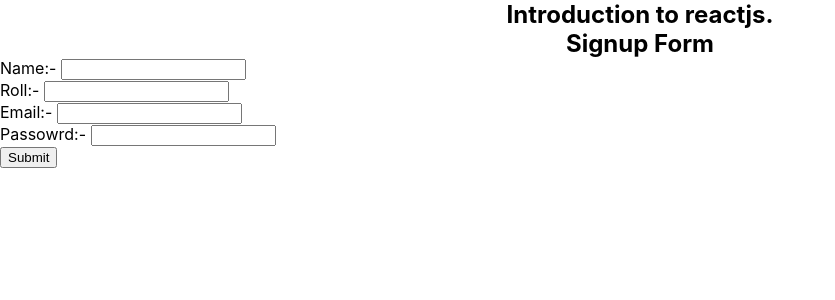
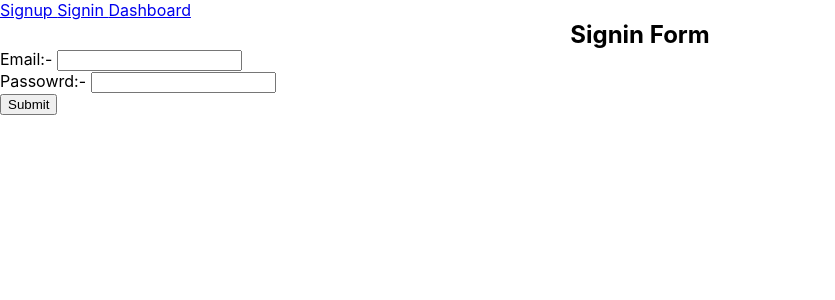
Before and after one commit to rockingatgithub/CN_AUG_PYTHON_REACTJS, a React (Create React App) app: page /signin in a window 1280 px wide. Shown: the top 300 px of the page, without its empty margins (0-835 px from the left). Built offline with nearby package versions, Linux system fonts and the light colour scheme.

Commit message:
Added google oauth component

```diff
--- a/package.json
+++ b/package.json
@@ -3,11 +3,13 @@
   "version": "0.1.0",
   "private": true,
   "dependencies": {
+    "@react-oauth/google": "^0.11.0",
     "@testing-library/jest-dom": "^5.16.5",
     "@testing-library/react": "^13.4.0",
     "@testing-library/user-event": "^13.5.0",
     "react": "^18.2.0",
     "react-dom": "^18.2.0",
+    "react-router-dom": "^6.11.1",
     "react-scripts": "5.0.1",
     "web-vitals": "^2.1.4"
   },
--- a/src/App.js
+++ b/src/App.js
@@ -1,17 +1,28 @@
+import React, { useState } from "react"
+import { Link, Route, Routes } from "react-router-dom"
+import Dashboard from "./components/Dashboard"
 import UserForm from "./components/UserForm"
 
 const App = () => {
 
-  const names = ['BMW', 'Audi', 'Ferrari']
-  const showUserForm = false
+  const [user, setUser] = useState({})
 
-  return <div>
+  return <>
 
-    <h2> Introduction to reactjs. </h2>
+    <nav>
+      <Link to="/"> Signup </Link>
+      <Link to="/signin"> Signin </Link>
+      <Link to="/dashboard"> Dashboard </Link>
 
-        <UserForm heading={'Signup Form'} />
+    </nav>
 
-    </div>
+    <Routes>
+      <Route path="/" element={<UserForm isSignup={true} heading={'Signup Form'} setUser={setUser} />} />
+      <Route path="/signin" element={<UserForm isSignup={false} heading={'Signin Form'} setUser={setUser} />} />
+      <Route path="/dashboard" element={<Dashboard user={user} />} />
+    </Routes>
+
+  </>
 
 }
 
--- /dev/null
+++ b/src/components/Dashboard/index.jsx
@@ -0,0 +1,17 @@
+const Dashboard = (props) => {
+
+    return (
+        <div>
+            <h2> Profile </h2>
+            <div>
+                Name:-  {props.user.name}
+            </div>
+            <div>
+                Email:-  {props.user.email}
+            </div>
+        </div>
+    )
+
+}
+
+export default Dashboard
--- a/src/components/UserForm/index.jsx
+++ b/src/components/UserForm/index.jsx
@@ -1,4 +1,6 @@
+import { GoogleLogin } from "@react-oauth/google"
 import { useState } from "react"
+import { useNavigate } from "react-router-dom"
 
 const UserForm = (props) => {
 
@@ -7,46 +9,96 @@ const UserForm = (props) => {
     const [email, setEmail] = useState('')
     const [password, setPassword] = useState('')
 
+    const navigate = useNavigate()
+
 
     const submitHandler = async (event) => {
         event.preventDefault()
 
-        const userObj = {
+        const userSignupObj = {
             email,
             password,
             name,
             roll
         }
-        console.log(userObj)
 
-        const response = await fetch('http://localhost:8000/student', {
+        const userObj = { email, password }
+        let response
 
+        if (props.isSignup) {
+            response = await fetch('http://localhost:8000/student', {
+
+                method: "POST",
+                body: JSON.stringify(userSignupObj),
+                headers: {
+                    'Content-Type': 'application/json'
+                }
+
+            })
+        } else {
+            response = await fetch('http://localhost:8000/jwt', {
+
+                method: "POST",
+                body: JSON.stringify(userObj),
+                headers: {
+                    'Content-Type': 'application/json'
+                }
+
+            })
+        }
+
+
+        const parsedResponse = await response.json()
+        props.setUser(parsedResponse.student)
+        navigate('/dashboard')
+    }
+
+    const googleLoginHandler = async (credentialResponse) => {
+
+        const loginResponse = await fetch('http://localhost:8000/google', {
             method: "POST",
-            body: JSON.stringify(userObj),
+            body: JSON.stringify({
+                token: credentialResponse.credential
+            }),
             headers: {
                 'Content-Type': 'application/json'
             }
-
         })
 
-        const parsedResponse = await response.json()
+        const parsedResponse = await loginResponse.json()
+        console.log("the google response", parsedResponse)
+        props.setUser(parsedResponse.student)
+        navigate('/dashboard')
 
-        console.log(parsedResponse)
     }
 
     return <>
         <h2>{props.heading}</h2>
         <form onSubmit={submitHandler} >
-            Name:- <input type="text" value={name} onChange={(event) => setName(event.target.value)} />
-            <br/>
-            Roll:- <input type="text" value={roll} onChange={(event) => setRoll(event.target.value)}/>
-            <br/>
-            Email:- <input type="text" value={email} onChange={(event) => setEmail(event.target.value)}/>
-            <br/>
-            Passowrd:- <input type="text" value={password} onChange={(event) => setPassword(event.target.value)}/>
-            <br/>
+
+            {props.isSignup &&
+                <> Name:- <input type="text" value={name} onChange={(event) => setName(event.target.value)} />
+                    <br />
+                    Roll:- <input type="text" value={roll} onChange={(event) => setRoll(event.target.value)} />
+                    <br />
+                </>}
+
+            Email:- <input type="text" value={email} onChange={(event) => setEmail(event.target.value)} />
+            <br />
+            Passowrd:- <input type="text" value={password} onChange={(event) => setPassword(event.target.value)} />
+            <br />
             <button type="submit" > Submit </button>
         </form>
+
+        <GoogleLogin
+            onSuccess={credentialResponse => {
+                googleLoginHandler(credentialResponse);
+            }}
+            onError={() => {
+                console.log('Login Failed');
+            }}
+        />
+
     </>
 
 }
--- a/src/index.js
+++ b/src/index.js
@@ -1,10 +1,17 @@
 import React from 'react';
 import ReactDOM from 'react-dom/client';
+import {BrowserRouter} from 'react-router-dom'
+import {GoogleOAuthProvider} from '@react-oauth/google'
 import './index.css';
 import App from './App';
 
 
 const root = ReactDOM.createRoot(document.getElementById('root'));
 root.render(
-    <App />
+    <BrowserRouter>
+        <GoogleOAuthProvider clientId='877608648724-rjcmq7oemsqjbu3r8k9rqo1i7jsu9h8b.apps.googleusercontent.com' >
+            <App />
+        </GoogleOAuthProvider>
+    </BrowserRouter>
+
 );
```
Also changed, not shown: 1 other file (tests, documents, lock files or other folders).
